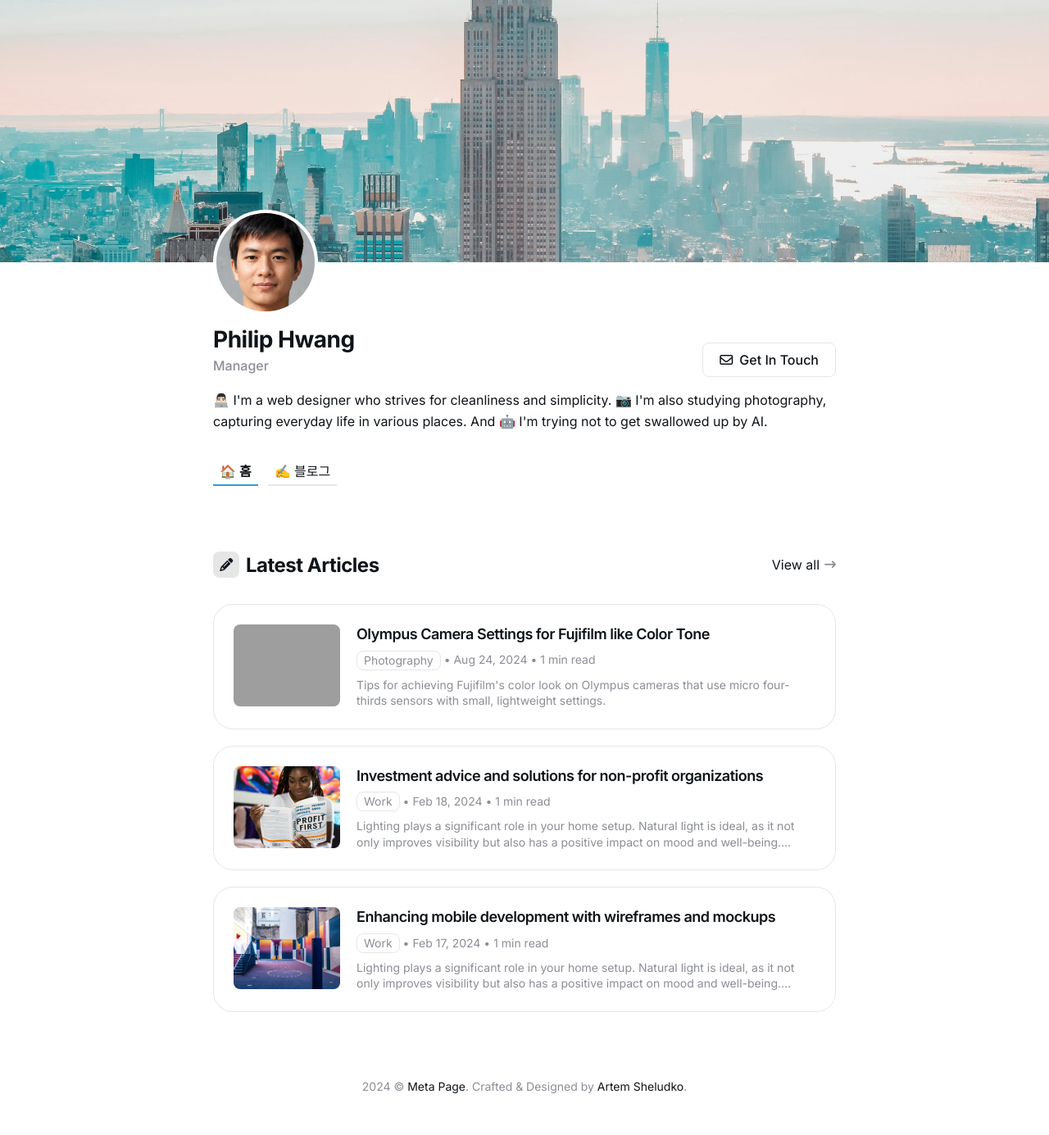
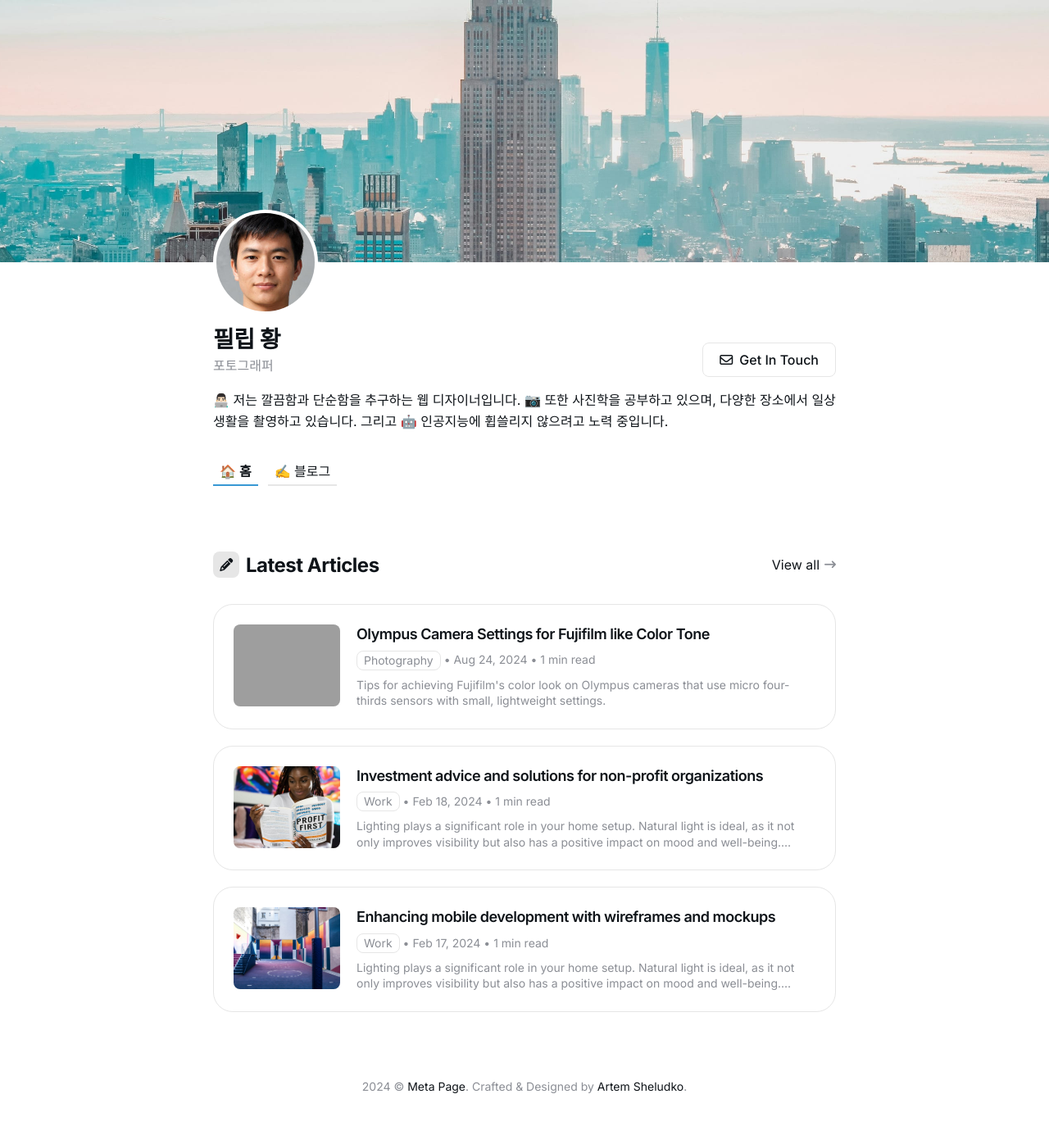
Before and after one commit to meta-blog/meta-blog.github.io, a Jekyll site: the page built from index.html, in a window 1280 px wide. Shown: the whole page at 82% size. Built offline with Jekyll 4.4.1, drawn with Linux system fonts in a browser that asks for light colours; grey boxes are pictures that could not be loaded.

Commit message:
Update settings.yml

```diff
--- a/_data/settings.yml
+++ b/_data/settings.yml
@@ -41,9 +41,9 @@ menu_settings:
 #-------------------------------
 # Author Settings
 author:
-  author_name: Philip Hwang
-  author_role: Manager
-  author_bio: 👨🏻‍💻 I'm a web designer who strives for cleanliness and simplicity. 📷 I'm also studying photography, capturing everyday life in various places. And 🤖 I'm trying not to get swallowed up by AI.
+  author_name: 필립 황
+  author_role: 포토그래퍼
+  author_bio: 👨🏻‍💻 저는 깔끔함과 단순함을 추구하는 웹 디자이너입니다. 📷 또한 사진학을 공부하고 있으며, 다양한 장소에서 일상 생활을 촬영하고 있습니다. 그리고 🤖 인공지능에 휩쓸리지 않으려고 노력 중입니다.
   author_avatar: '/images/Philip Hwang.jpeg'
   cta_button_text: Get In Touch
   cta_button_link: '/contact/'
```
